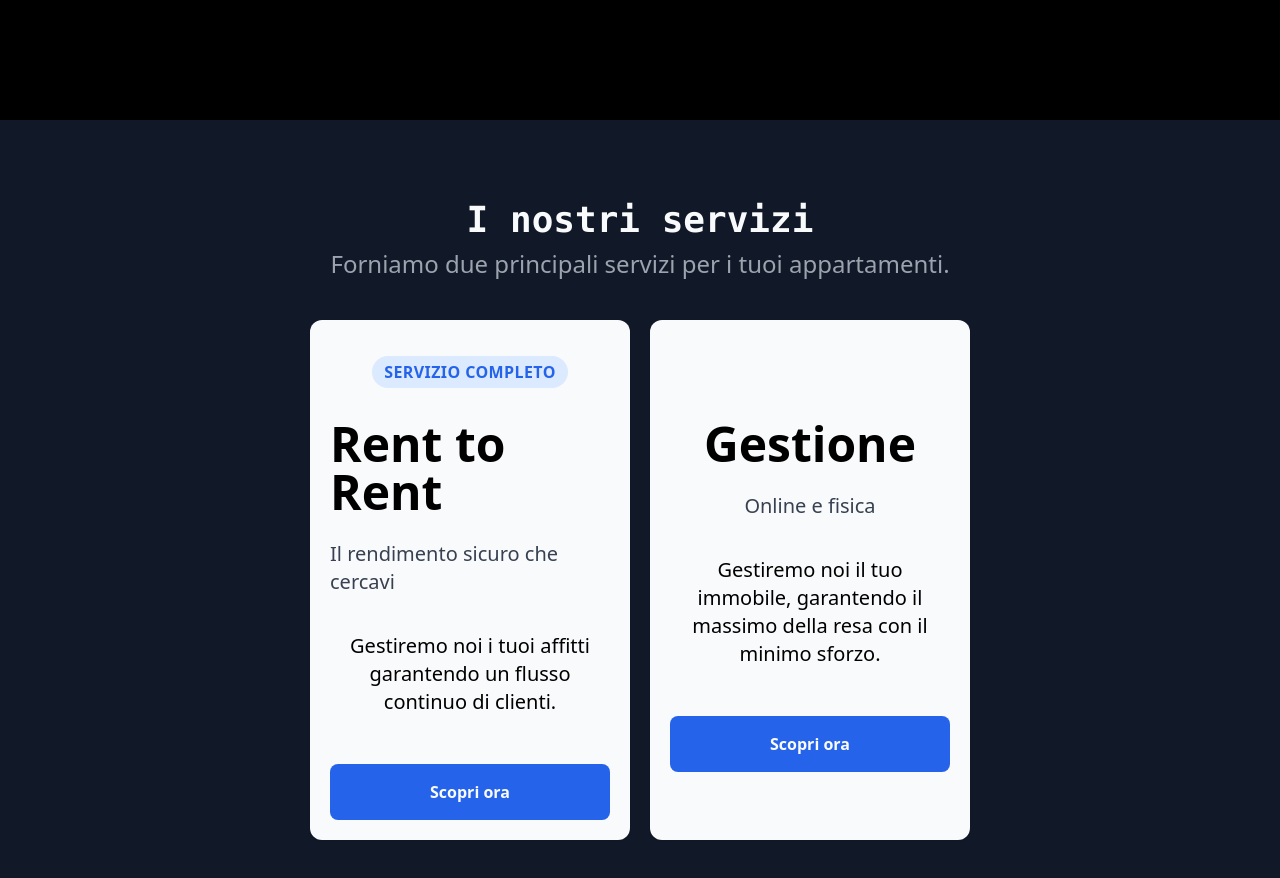
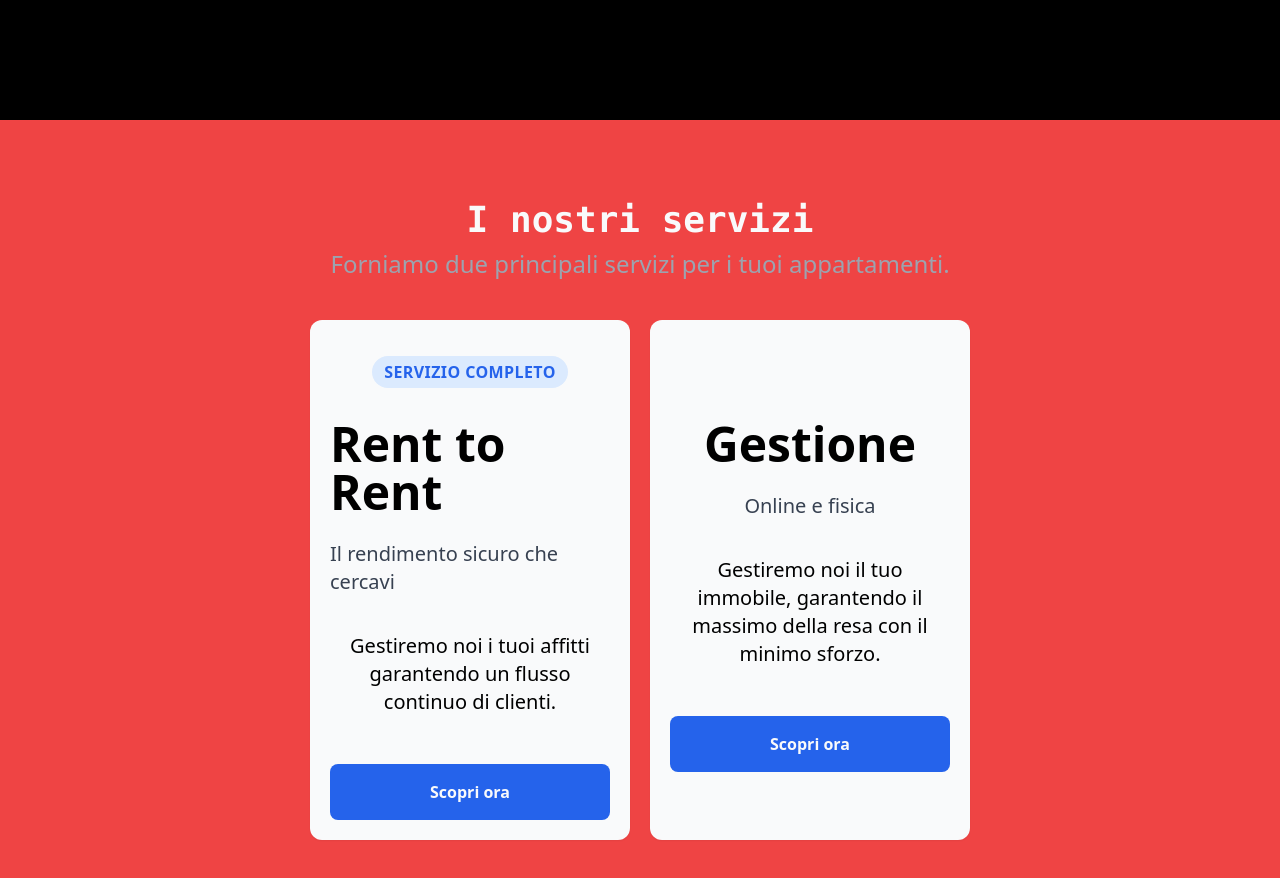
Before and after one commit to Geeeean/rentflow, a Next.js app: page / in a window 1280 px wide. Shown: the part 680-1558 px from the top of the page. Built offline with nearby package versions, Linux system fonts and the light colour scheme.

Commit message:
changed bg from black to red (test)

```diff
--- a/app/page.tsx
+++ b/app/page.tsx
@@ -4,7 +4,7 @@ export default function Home() {
   return (
     <main>
       <div className="w-screen h-screen bg-black"></div>
-      <div className="w-screen min-h-screen bg-gray-900 flex gap-10 flex-col items-center justify-center p-10">
+      <div className="w-screen min-h-screen bg-red-500 flex gap-10 flex-col items-center justify-center p-10">
 
         <div className="flex flex-col text-center gap-2">
           <p className="font-mono text-2xl md:text-4xl font-bold text-gray-50">I nostri servizi</p>
```
